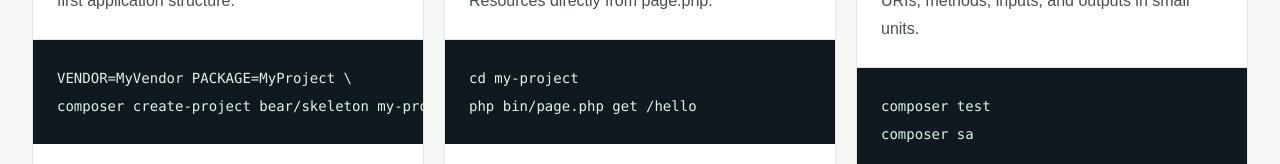
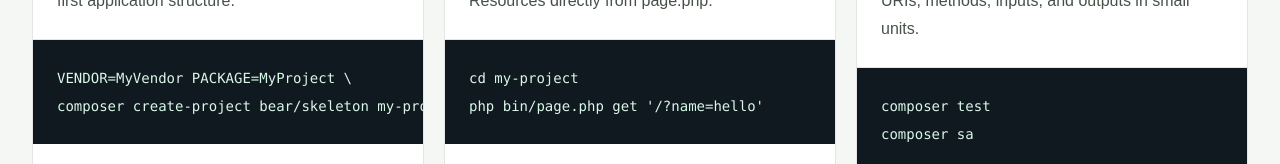
Before and after one commit to bearsunday/site-bear-sunday, a Next.js app: page /en/quick-start in a window 1280 px wide. Shown: the part 781-945 px from the top of the page. Built offline with nearby package versions, Linux system fonts and the light colour scheme.

Commit message:
Update quick-start code examples: adjust PHP command with query parameter syntax

```diff
--- a/app/en/quick-start/page.tsx
+++ b/app/en/quick-start/page.tsx
@@ -18,7 +18,7 @@
     title: "Call a resource",
     text: "Before setting up a web server, you can call Resources directly from page.php.",
     code: `cd my-project
-php bin/page.php get /hello`,
+php bin/page.php get '/?name=hello'`,
   },
   {
     title: "Observe through tests",
--- a/app/ja/quick-start/page.tsx
+++ b/app/ja/quick-start/page.tsx
@@ -18,7 +18,7 @@
     title: "リソースを呼ぶ",
     text: "Webサーバーを立てる前に、page.phpからResourceを直接呼び出せます。",
     code: `cd my-project
-php bin/page.php get /hello`,
+php bin/page.php get '/?name=hello'`,
   },
   {
     title: "テストで観察する",
```
